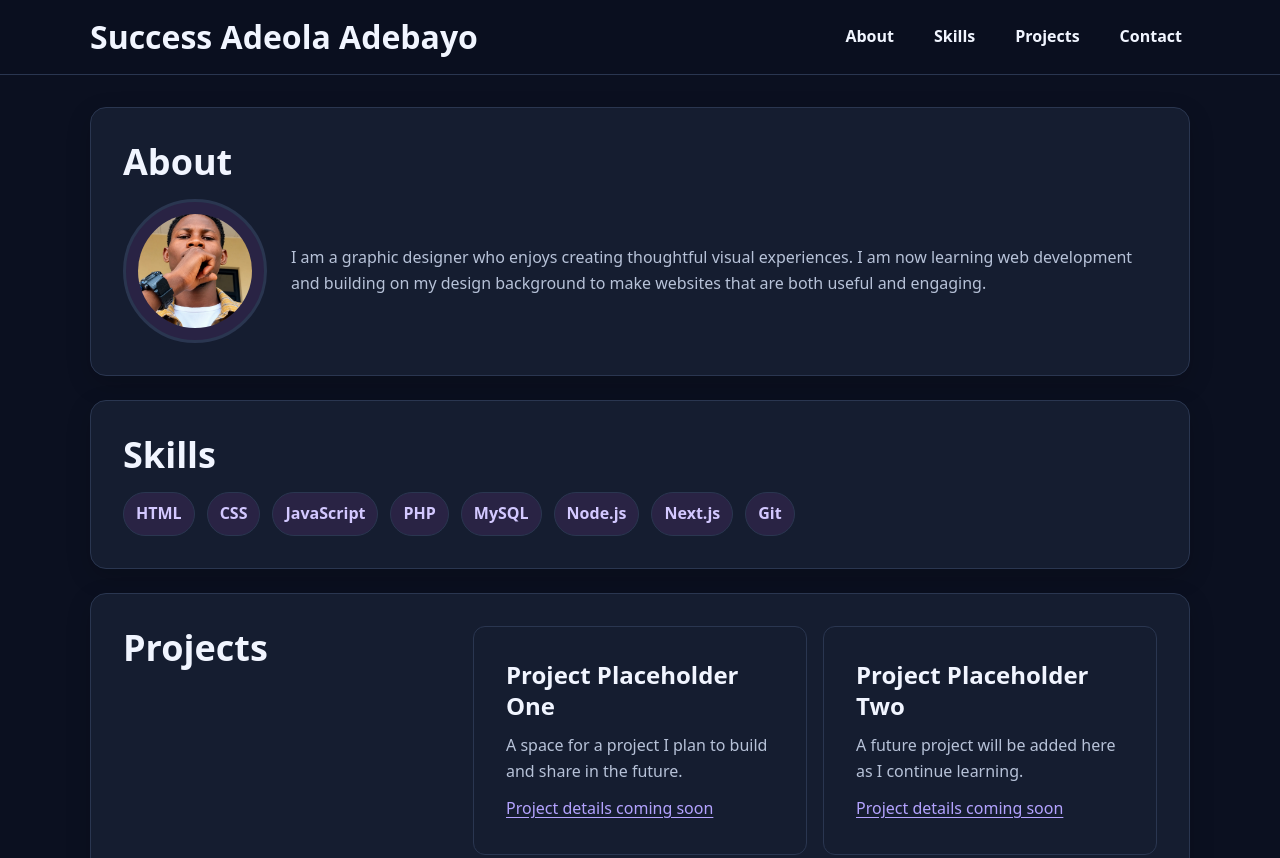
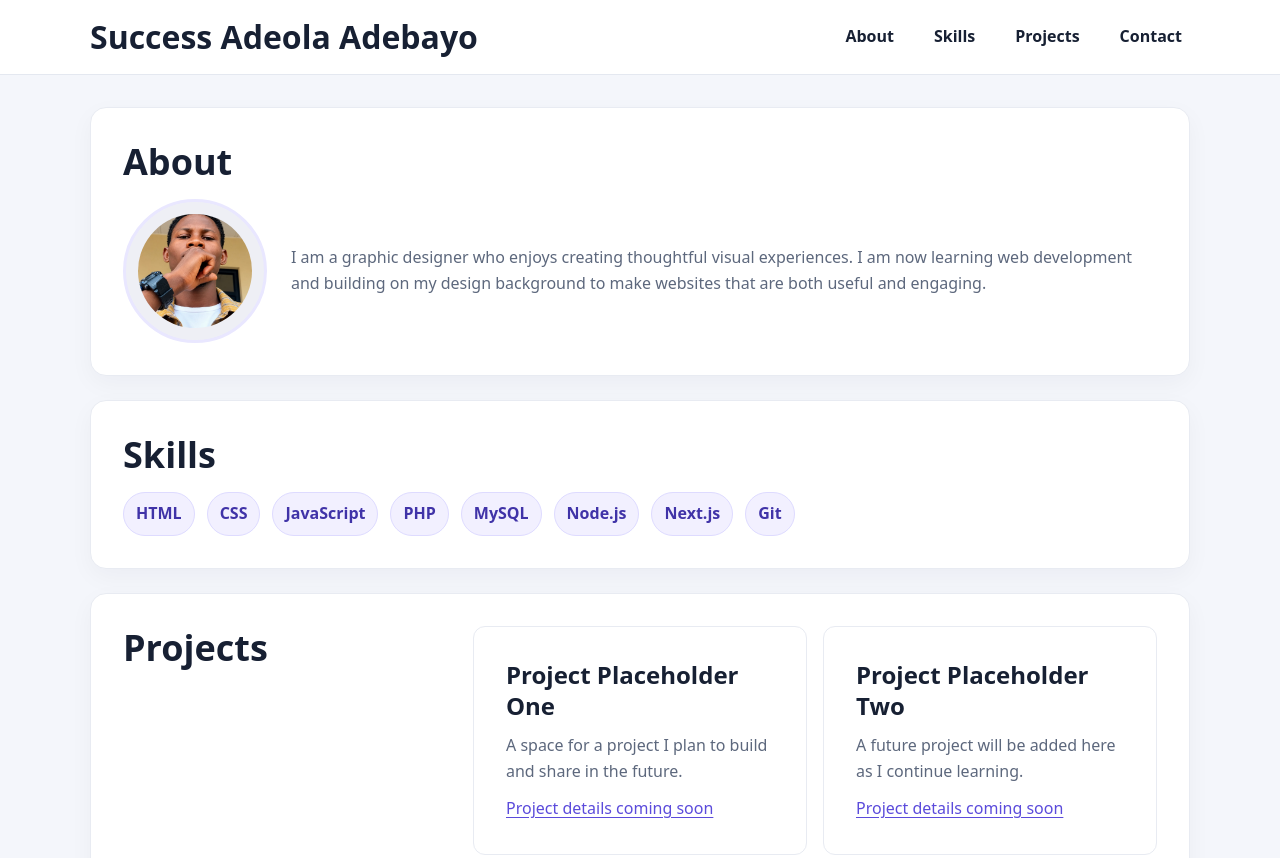
Before and after one commit to Suades-69/swd-01-portfolio, a plain HTML site: page index.html in a window 1280 px wide. Shown: the top 858 px of the page. Drawn offline with Linux system fonts and the light colour scheme.

Commit message:
style: update color scheme and adjust button and section styles for improved aesthetics

```diff
--- a/styles.css
+++ b/styles.css
@@ -11,15 +11,15 @@
 
 /* Define reusable colors, spacing, shape, and content width. */
 :root {
-  color-scheme: dark;
-  --color-bg: #0b1020;
-  --color-surface: #151d30;
-  --color-text: #f1f5ff;
-  --color-muted: #b7c2d8;
-  --color-accent: #b4a3ff;
-  --color-border: #2a3650;
-  --color-accent-surface: #292344;
-  --color-accent-text: #d3c8ff;
+  color-scheme: light;
+  --color-bg: #f4f6fb;
+  --color-surface: #ffffff;
+  --color-text: #172033;
+  --color-muted: #5d687d;
+  --color-accent: #5b4bdb;
+  --color-border: #e8ebf2;
+  --color-accent-surface: #f2f0ff;
+  --color-accent-text: #4033a8;
   --space-1: 0.25rem;
   --space-2: 0.5rem;
   --space-3: 0.75rem;
@@ -125,8 +125,8 @@ button {
   justify-content: space-between;
   gap: var(--space-3);
   padding: var(--space-3) var(--space-4);
-  border-bottom: 1px solid var(--color-border);
-  background: rgb(11 16 32 / 96%);
+  border-bottom: 1px solid #e4e8f0;
+  background: rgb(255 255 255 / 96%);
   backdrop-filter: blur(12px);
 }
 
@@ -141,7 +141,7 @@ button {
   align-items: center;
   gap: var(--space-2);
   padding: var(--space-2) var(--space-3);
-  border: 1px solid var(--color-border);
+  border: 1px solid #dedbff;
   border-radius: var(--space-2);
   background: var(--color-surface);
   color: var(--color-text);
@@ -230,7 +230,7 @@ main > section {
   border: 1px solid var(--color-border);
   border-radius: var(--radius);
   background: var(--color-surface);
-  box-shadow: 0 8px 24px rgb(0 0 0 / 18%);
+  box-shadow: 0 8px 24px rgb(23 32 51 / 4%);
   scroll-margin-top: 8rem;
 }
 
@@ -240,9 +240,9 @@ main > section {
   aspect-ratio: 1;
   margin-bottom: var(--space-4);
   padding: var(--space-3);
-  border: 3px solid var(--color-border);
+  border: 3px solid #e9e7ff;
   border-radius: 50%;
-  background: var(--color-accent-surface);
+  background: #eeeff5;
   font-size: 0.75rem;
   object-fit: cover;
   text-align: center;
@@ -265,7 +265,7 @@ main > section {
 
 #skills li {
   padding: var(--space-2) var(--space-3);
-  border: 1px solid var(--color-border);
+  border: 1px solid #dedbff;
   border-radius: 999px;
   background: var(--color-accent-surface);
   color: var(--color-accent-text);
```
